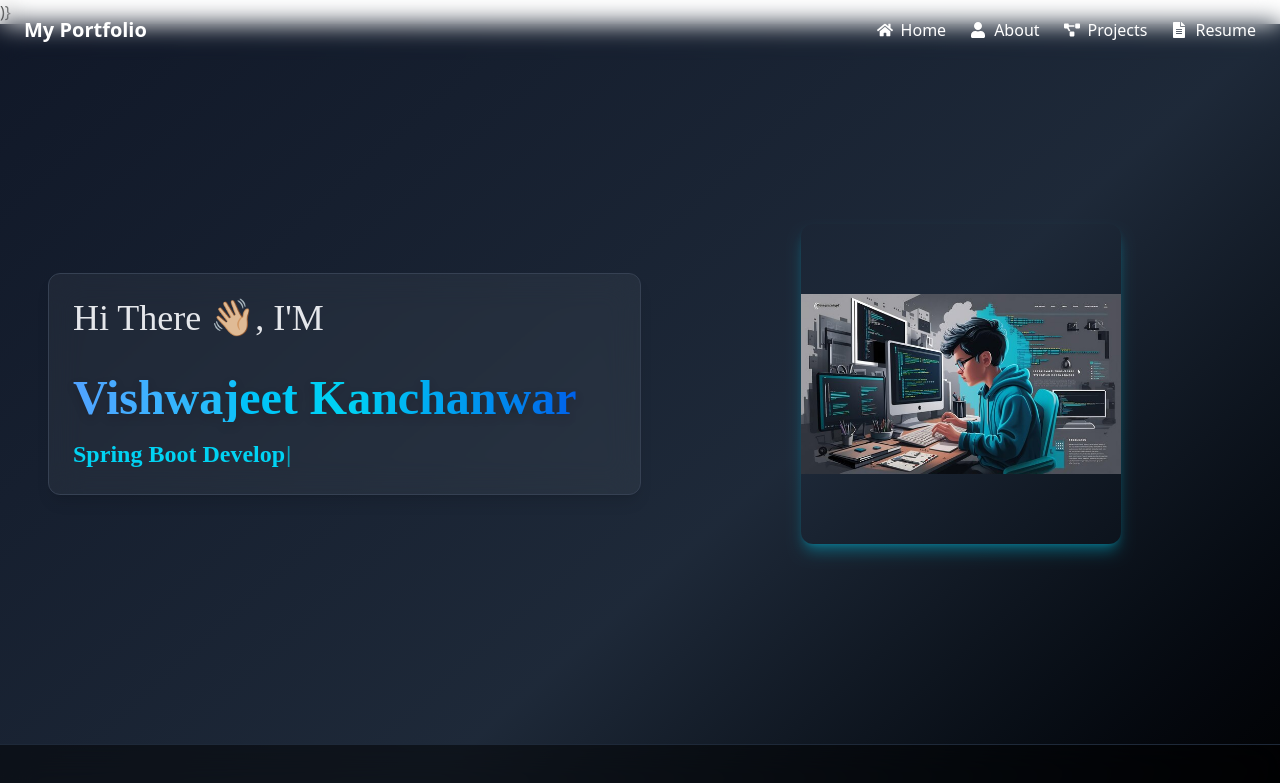
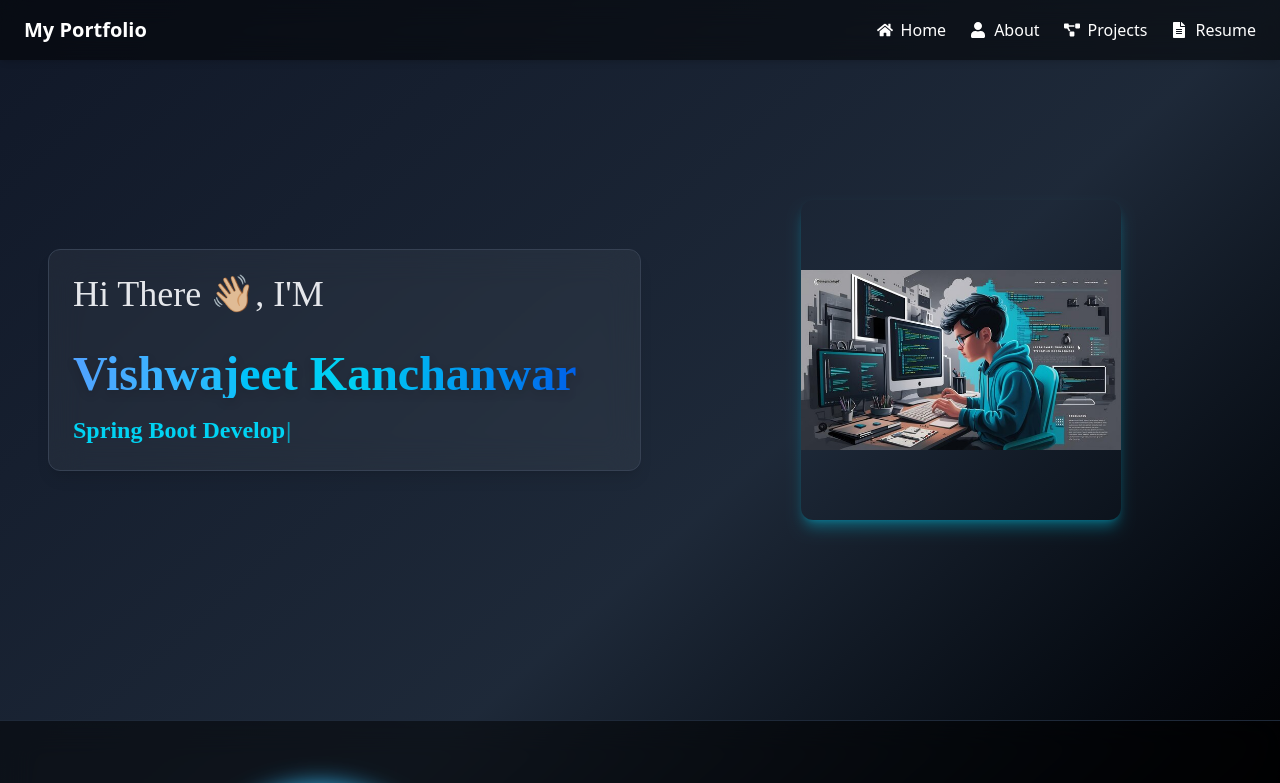
Before and after one commit to Vishwa9922/Portfolio, a React (Vite) app: page / in a window 1280 px wide. Shown: the top 783 px of the page. Built offline with nearby package versions, Linux system fonts and the light colour scheme.

Commit message:
Update Navbar.jsx

```diff
--- a/src/Components/Navbar.jsx
+++ b/src/Components/Navbar.jsx
@@ -11,7 +11,7 @@ export default function Navbar() {
 
   return (
     <>
-      <nav className="fixed top-0 left-0 w-full bg-transparent backdrop-blur-md text-white px-6 py-4 flex justify-between items-center z-50">
+      <nav className="fixed top-0 left-0 w-full bg-black/50 backdrop-blur-md text-white px-6 py-4 flex justify-between items-center z-50 shadow-md">
         <h1 className="text-xl font-bold">My Portfolio</h1>
 
         {/* Desktop Menu */}
@@ -38,8 +38,9 @@ export default function Navbar() {
         </div>
       </nav>
 
-      {/* Mobile Menu */}
-<div className={`md:hidden transition-all duration-300 overflow-hidden ${isOpen ? "max-h-96" : "max-h-0"}`}>
+      {/* Mobile Menu Overlay */}
+      {isOpen && (
+        <div className={`md:hidden overflow-hidden transition-all duration-300 ${isOpen ? "mt-64" : "mt-16" }`}>
   <div className="flex flex-col items-center space-y-4 bg-black/50 backdrop-blur-sm py-4">
     <Link to="/" onClick={toggleMenu} className="text-2xl font-semibold text-white hover:text-blue-400 transition-colors duration-300">
       <FaHome className="inline mr-2" /> Home
@@ -55,7 +56,6 @@ export default function Navbar() {
     </Link>
   </div>
 </div>
-
       )}
     </>
   );
```
